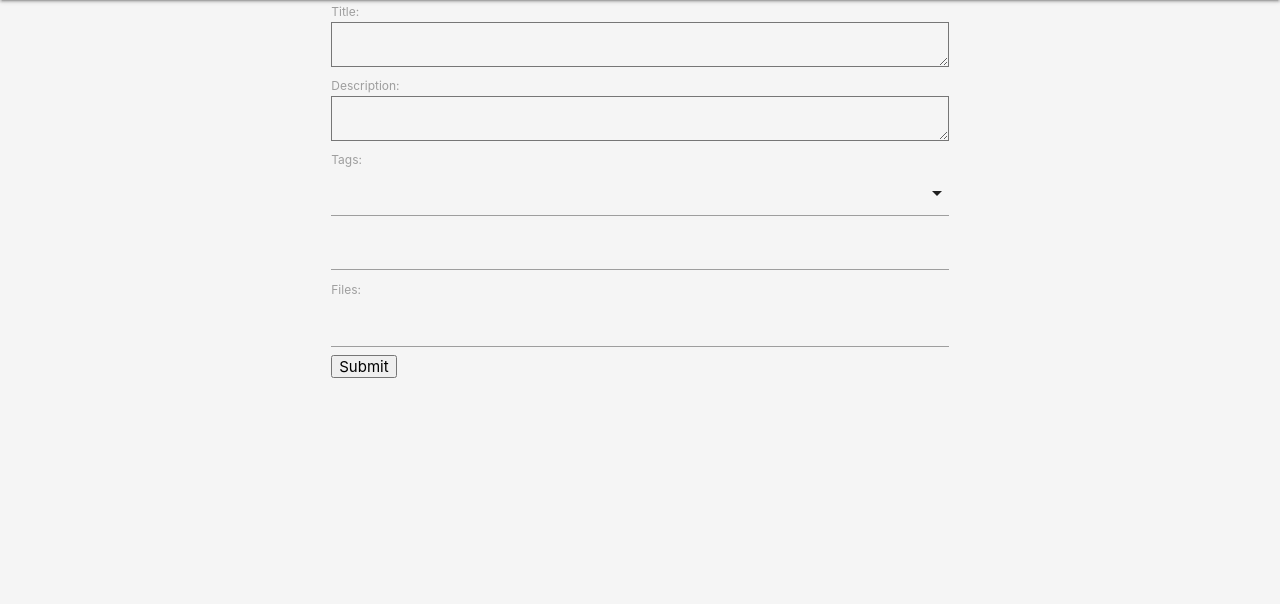
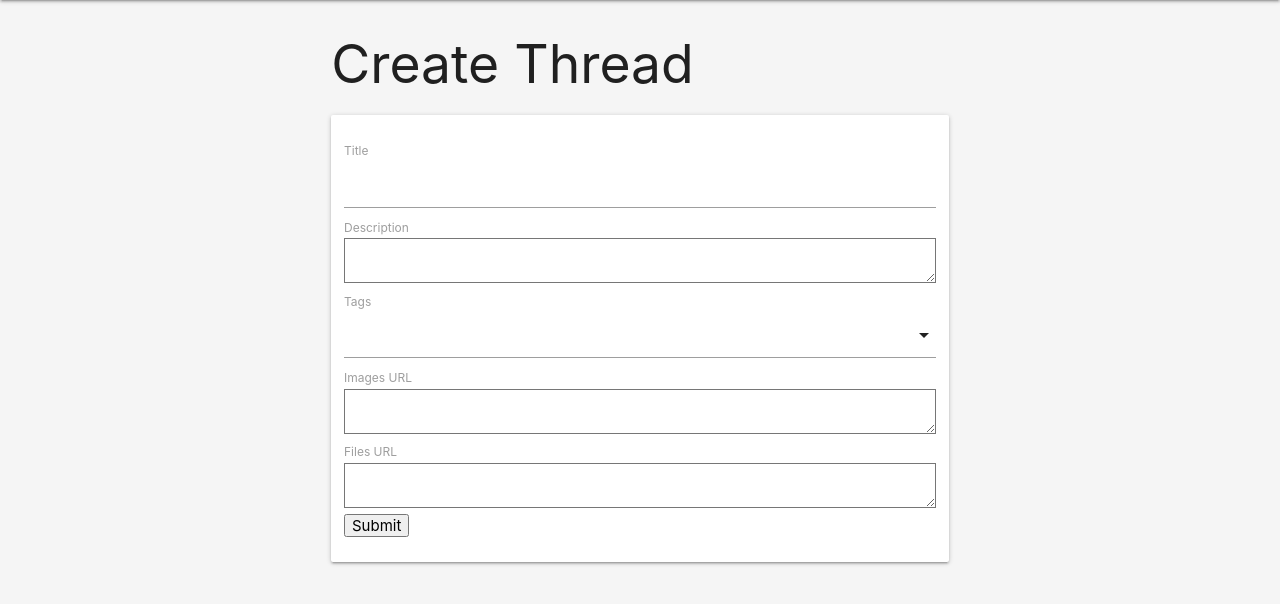
Before and after one commit to supremmaer/AIM-GAMES-PLATFORM, a Django app: template AIM_GAMES_PLATFORM/templates/thread/form.html in a window 1280 px wide. Shown: the part 87-691 px from the top of the page. Run offline with Django 3.2, Linux system fonts and the light colour scheme; the template is opened without the code that fills it: values that come from a table or form of the project are taken from there, others are empty; data comes from the database, SQL or seed files in the repository.

Commit message:
Updated Thread Create Form

```diff
--- a/AIM_GAMES_PLATFORM/AIM_GAMES/forms.py
+++ b/AIM_GAMES_PLATFORM/AIM_GAMES/forms.py
@@ -1,4 +1,4 @@
-from django.forms import ModelForm, forms, CharField, EmailField, ModelMultipleChoiceField,CheckboxSelectMultiple, DateField, DateInput,SelectDateWidget
+from django.forms import ModelForm, forms, CharField, Textarea, ModelMultipleChoiceField, TextInput, MultipleChoiceField,EmailField, ModelMultipleChoiceField,CheckboxSelectMultiple, DateField, DateInput,SelectDateWidget
 from django.contrib.auth.forms import UserCreationForm
 from AIM_GAMES.models import Freelancer, Business, Profile, Thread, Tag, URL, Valoration
 from django.contrib.auth.models import User, Group
@@ -98,12 +98,16 @@ class UserForm(UserCreationForm):
 
 
 class ThreadForm(ModelForm):
-    images = CharField(required=True)
-    files = CharField(required=True)
+    title = CharField(widget=TextInput(), label='Title')
+    description = CharField(widget=Textarea(), label='Description')
+    tags = ModelMultipleChoiceField(queryset=Tag.objects.all(), label='Tags',)
+    images = CharField(widget=Textarea(), required=False, label='Images URL',)
+    files = CharField(widget=Textarea(), required=False, label='Files URL',)
 
     class Meta:
         model = Thread
         exclude = ('business', 'pics', 'attachedFiles')
+
 
     def clean_images(self):
         """Split the tags string on whitespace and return a list"""
@@ -117,14 +121,13 @@ class ThreadForm(ModelForm):
 
     def __init__(self, *args, **kwargs):
         print('__init__ ThreadForm')
-        # Only in case we build the form from an instance
-        # (otherwise, 'tags' list should be empty)
+        super(ThreadForm, self).__init__(*args, **kwargs)
+        for visible in self.visible_fields():
+            visible.field.widget.attrs['class'] = 'validate'
 
-        super(ThreadForm, self).__init__(*args, **kwargs)
 
     def clean(self):
         print('clean: ThreadForm')
-        print(self.data)
         val = URLValidator()
         urls = self.cleaned_data['images']
         try:
@@ -143,14 +146,22 @@ class ThreadForm(ModelForm):
         pics = []
         attached_files = []
         for image in self.cleaned_data['images']:
-            url = URL()
-            url.title = image
-            url.save()
+            url = URL.objects.filter(title=image)
+            if not url:
+                url = URL()
+                url.title = image
+                url.save()
+            else:
+                url = url[0]
             pics.append(url)
         for file in self.cleaned_data['files']:
-            url = URL()
-            url.title = file
-            url.save()
+            url = URL.objects.filter(title=file)
+            if not url:
+                url = URL()
+                url.title = file
+                url.save()
+            else:
+                url = url[0]
             attached_files.append(url)
 
         obj.business = business[0]
--- a/AIM_GAMES_PLATFORM/templates/thread/form.html
+++ b/AIM_GAMES_PLATFORM/templates/thread/form.html
@@ -8,14 +8,31 @@
 <body>
 <div class="row ">
     <div class="col s12 l6 m10 offset-m1 offset-l3">
+        <h2>Create Thread</h2>
         <form method="POST">
+             <div class="card">
+                 <div class="row">
+                  <div class="card-content">
             {% csrf_token %}
-            {{form.non_field_errors}}
-            {{form.errors}}
+            {% for error in form.non_field_errors %}
+        <div class="red-text">
+            <strong>{{ error|escape }}</strong>
+        </div>
+            {% endfor %}
 
-            {{ form }}
+            {% for field in form %}
+              <span class="red-text">{{ field.errors }}</span>
+            <label>{{field.label}}</label>
+            {{field}}
+
+
+            {% endfor %}
+
 
             <input type="submit" value="Submit">
+                  </div>
+                  </div>
+             </div>
         </form>
     </div>
 </div>
```
